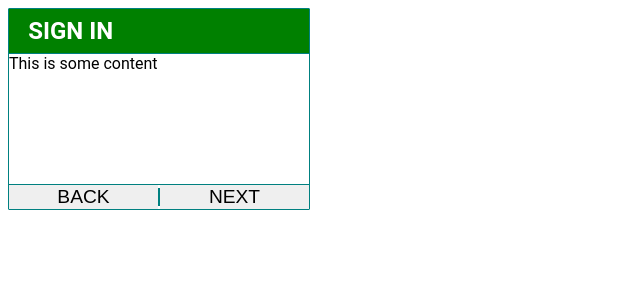
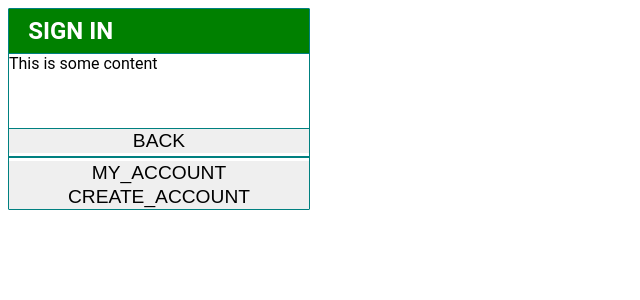
Before and after one commit to dplaton/react-ui-context, a React (Create React App) app: page / in a window 1280 px wide. Shown: the top 300 px of the page, without its empty margins (0-640 px from the left). Built offline with nearby package versions, Linux system fonts and the light colour scheme.

Commit message:
Add the next possible views information to a view. This information helps us render a list of "next" buttons.

```diff
--- a/src/App.js
+++ b/src/App.js
@@ -18,8 +18,8 @@ function App() {
             <GlobalStyle />
             <State
                 view={currentView}
-                handleNext={() => {
-                    api.setView('CREATE_ACCOUNT');
+                handleNext={view => {
+                    api.setView(view);
                 }}
                 handleBack={api.goBack}
             />
--- a/src/State.js
+++ b/src/State.js
@@ -25,7 +25,6 @@ const StyledRectangle = styled.div`
     }
     .footer {
         display: grid;
-        grid-template-columns: 1fr auto 1fr;
         border-top: 1px solid teal;
 
         button {
@@ -33,6 +32,7 @@ const StyledRectangle = styled.div`
             text-transform: uppercase;
             font-size: 1.2rem;
             border: 0;
+            overflow: auto;
             :focus {
                 outline: 0;
             }
@@ -46,7 +46,7 @@ const StyledRectangle = styled.div`
 
 const State = props => {
     const {
-        view: {title},
+        view: {title, next},
         handleNext,
         handleBack
     } = props;
@@ -60,7 +60,16 @@ const State = props => {
             <div className="footer">
                 <button onClick={handleBack}>Back</button>
                 <div className="separator"></div>
-                <button onClick={handleNext}>Next</button>
+                {next !== null &&
+                    next.map(n => (
+                        <button
+                            key={n}
+                            onClick={() => {
+                                handleNext(n);
+                            }}>
+                            {n}
+                        </button>
+                    ))}
             </div>
         </StyledRectangle>
     );
--- a/src/index.js
+++ b/src/index.js
@@ -9,17 +9,20 @@ const initialViews = [
     {
         id: 'SIGN_IN',
         title: 'Sign in',
-        parent: null
+        parent: null,
+        next: ['MY_ACCOUNT', 'CREATE_ACCOUNT']
     },
     {
         id: 'MY_ACCOUNT',
         title: 'My Account',
-        parent: 'SIGN_IN'
+        parent: 'SIGN_IN',
+        next: []
     },
     {
         id: 'CREATE_ACCOUNT',
         title: 'Create Account',
-        parent: 'SIGN_IN'
+        parent: 'SIGN_IN',
+        next: ['MY_ACCOUNT']
     }
 ];
 
```
